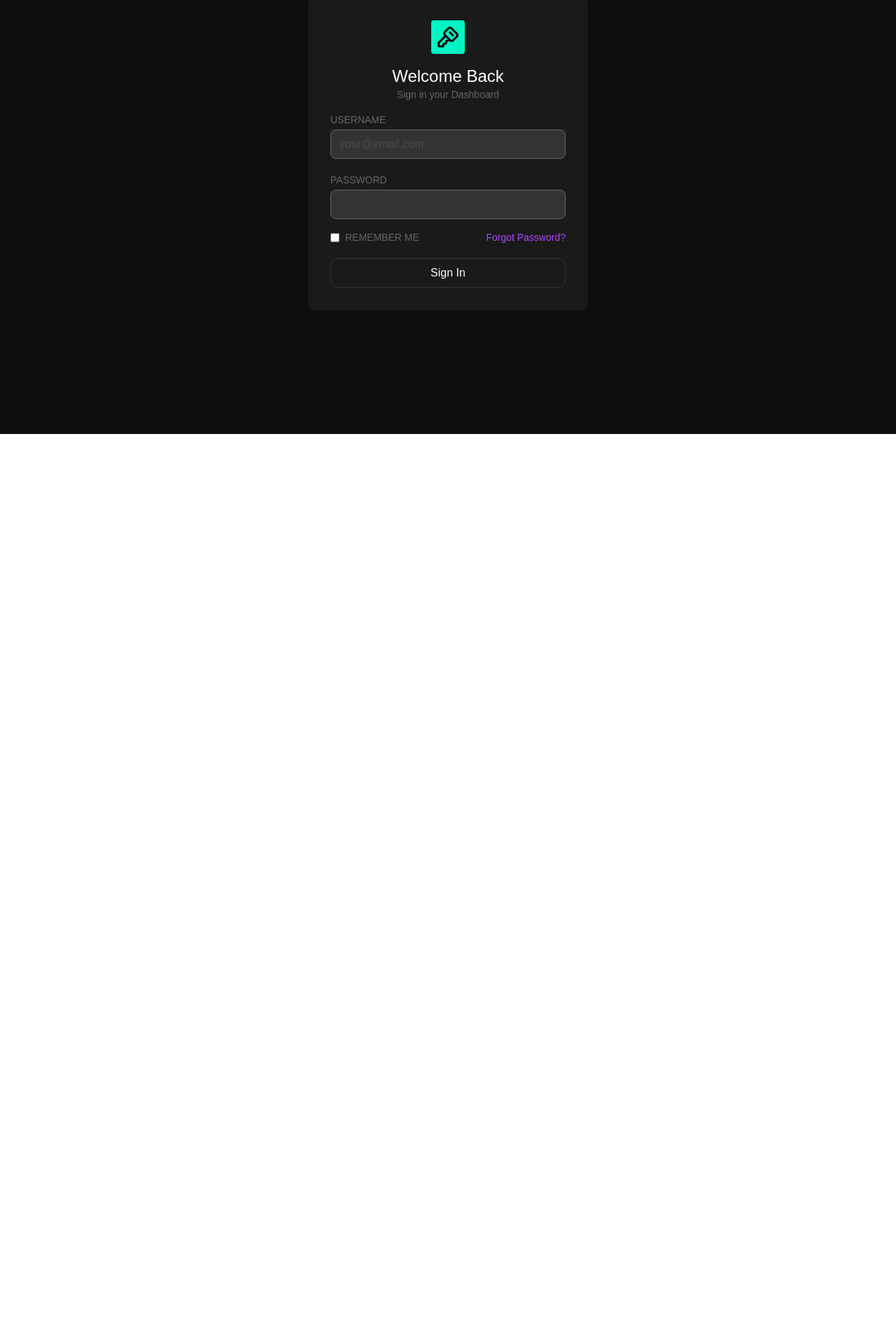
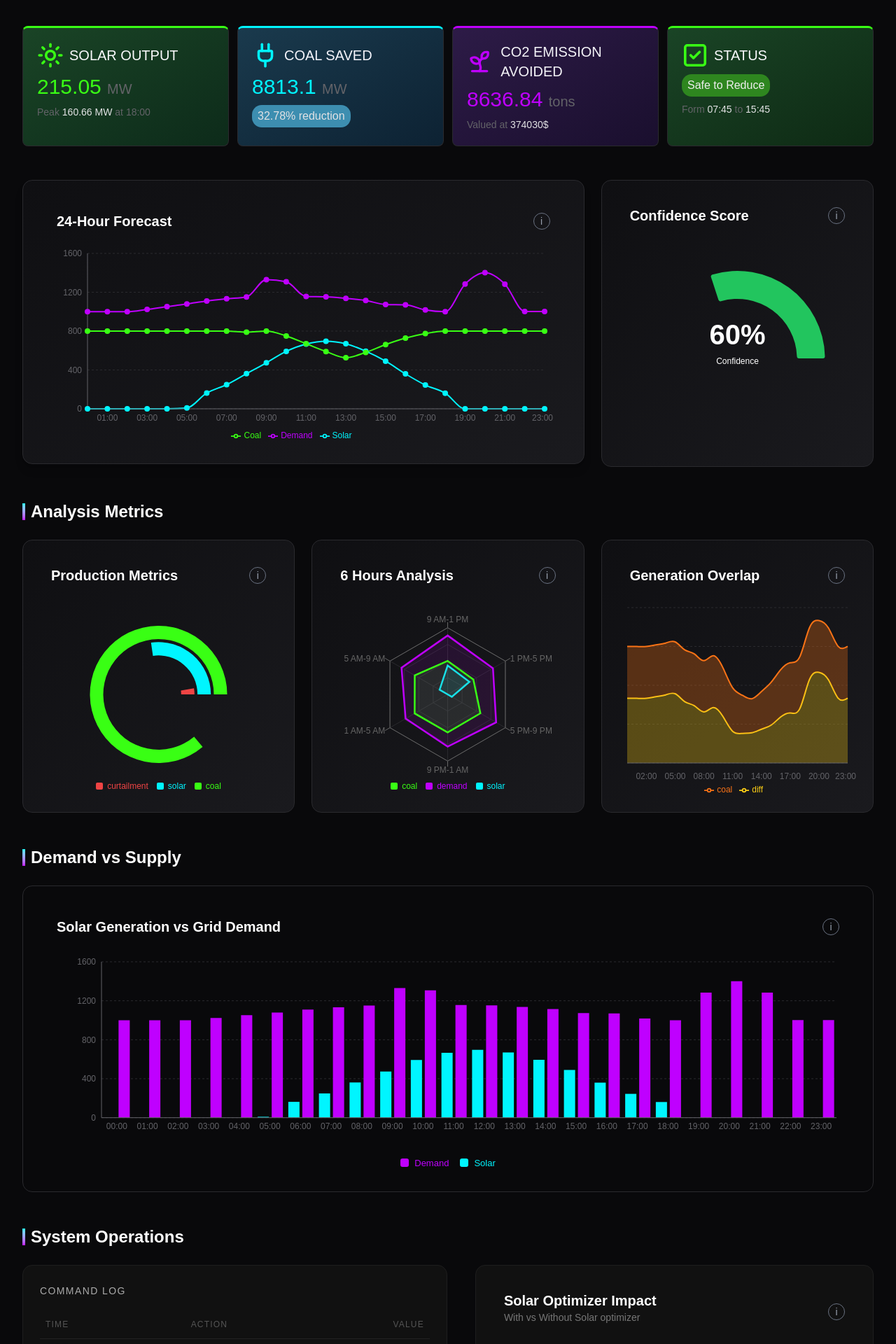
Before and after one commit to vatsaljain568/SolarCurtailmentOptimizer, a React (Vite) app in the folder Frontend/: page /dashboard in a window 1280 px wide. Before the commit this address led to /login. Shown: the part 180-2100 px from the top of the page at 70% size. Before the commit the page ends 800 px from the top, so only its background shows below. Built offline with nearby package versions, Linux system fonts and the light colour scheme; no server answers.

Commit message:
added info button on cards and changed the cookies config

```diff
--- a/Frontend/src/App.jsx
+++ b/Frontend/src/App.jsx
@@ -14,7 +14,7 @@ const App = () => {
   useEffect(()=>{
     const checkAuthStatus = async ()=>{
       try{
-        const response = await fetch('https://solarcurtailmentoptimizer.onrender.com/auth/verify', {
+        const response = await fetch('https://localhost:8080/auth/verify', {
           credentials: 'include'
         })
 
@@ -36,7 +36,7 @@ const App = () => {
       <Router>
         <Navbar />
         <Routes>
-          <Route path='/dashboard' element={<Protected><Dashboard /></Protected>} />
+          <Route path='/dashboard' element={<Dashboard />} />
           <Route path='/login' element={<Login />} />
           <Route path='/about' element={<About />} />
           <Route path='/' element={<HomePage />}    />
--- a/Frontend/src/compo/BeforeAfter.jsx
+++ b/Frontend/src/compo/BeforeAfter.jsx
@@ -24,8 +24,8 @@ const BeforeAfter = () => {
         ]
 
     setChartData(newChartData);
+
     },[comparison])
-
 
 
 
@@ -38,12 +38,45 @@ const BeforeAfter = () => {
     return (
         <div className='card  hover:border-[#00f5ff]/50 border rounded-xl bg-[#111] border-[#1e1e1e] p-6 flex flex-col h-full w-150  '>
 
-            <div className='mb-6'>
-                <span className='font-medium tracking-widest uppercase text-[#aaa] text-sm'>
-                    Solar Optimizer Impact
-                </span>
-                <p className='text-[#555] text-xs mt-1 tracking-wide'>With vs Without Optimizer</p>
+            <div className='flex gap-3 justify-between items-center px-4 py-3'>
+
+            <div className='mb-3'>
+
+            <h1 className='text-xl font-semibold text-white '>Solar Optimizer Impact</h1>
+            <h1 className='text-sm text-[#aaaa]'>With vs Without Solar optimizer</h1>
             </div>
+
+            <div className="relative inline-flex items-center group">
+                {/* ⓘ button */}
+                <div className="w-6 h-6 rounded-full border border-gray-500 flex items-center justify-center
+                                text-sm text-gray-400 cursor-pointer hover:bg-gray-800 hover:border-gray-300
+                                transition-all duration-200 select-none">
+                i
+                </div>
+
+                {/* Tooltip — flips left on small screens */}
+                <div className="
+                pointer-events-none opacity-0 group-hover:opacity-100
+  transition-opacity duration-200
+  absolute z-20 w-60 p-3
+  bg-[#0f0f1a] border border-gray-700 rounded-lg
+  text-xs text-gray-300 leading-relaxed
+  top-1/2 -translate-y-1/2
+  right-8
+                ">
+                {/* Arrow */}
+                <span className="absolute -right-1.5 top-1/2 -translate-y-1/2
+                   w-2.5 h-2.5 bg-[#0f0f1a] border-r border-t border-gray-700
+                   rotate-45" />
+
+                <p className="font-semibold text-white mb-1">24-Hour Bar Chart</p>
+                <p>
+                    Shows predicted grid behaviour for the next 24 hours. Each point on the line = one hourly reading.
+                    Use this to plan dispatch and manage load in advance.
+                </p>
+                </div>
+            </div>
+    </div>
 
             <ChartContainer config={chartConfig} className='flex-1 w-full'>
                 <BarChart data={chartData} margin={{ top: 10, right: 10, left: -20, bottom: 10 }}>
--- a/Frontend/src/compo/Chart.jsx
+++ b/Frontend/src/compo/Chart.jsx
@@ -26,8 +26,43 @@ const chartConfig = {
 
   if (loading) return <div className="text-white">Loading...</div>
   return (
-    <div className='w-full card p-8 border rounded-xl bg-gradient-to-br from-[#0f0f12] to-[#1a1a1e] border-[#2a2a2e] hover:border-[#00f5ff]/50 transition-all duration-300 shadow-lg hover:shadow-[0_0_20px_rgba(0,245,255,0.1)]'>
-        <h1 className='text-xl font-semibold mb-6 text-white'>24-Hour Forecast</h1>
+    <div className='w-full card p-8 border rounded-xl bg-gradient-to-br from-[#0f0f12]  to-[#1a1a1e] border-[#2a2a2e] hover:border-[#00f5ff]/50 transition-all duration-300 shadow-lg hover:shadow-[0_0_20px_rgba(0,245,255,0.1)]'>
+      <div className='flex gap-3 justify-between items-center px-4 py-3'>
+  <h1 className='text-xl font-semibold text-white'>24-Hour Forecast</h1>
+
+  <div className="relative inline-flex items-center group">
+    {/* ⓘ button */}
+    <div className="w-6 h-6 rounded-full border border-gray-500 flex items-center justify-center
+                    text-sm text-gray-400 cursor-pointer hover:bg-gray-800 hover:border-gray-300
+                    transition-all duration-200 select-none">
+      i
+    </div>
+
+    {/* Tooltip — flips left on small screens */}
+    <div className="
+      pointer-events-none opacity-0 group-hover:opacity-100
+      transition-opacity duration-200
+      absolute z-20 w-60 p-3
+      bg-[#0f0f1a] border border-gray-700 rounded-lg
+      text-xs text-gray-300 leading-relaxed
+      top-1/2 -translate-y-1/2
+      left-8 sm:left-8
+      max-[300px]:left-auto max-[300px]:right-8
+    ">
+      {/* Arrow */}
+      <span className="absolute -left-1.5 top-1/2 -translate-y-1/2
+                       w-2.5 h-2.5 bg-[#0f0f1a] border-l border-b border-gray-700
+                       rotate-45 max-[300px]:hidden" />
+
+      <p className="font-semibold text-white mb-1">24-Hour Bar Chart</p>
+      <p>
+        Shows predicted grid behaviour for the next 24 hours. Each point on the line = one hourly reading.
+        Use this to plan dispatch and manage load in advance.
+      </p>
+    </div>
+  </div>
+</div>
+
       <ChartContainer config={chartConfig} className="h-72 w-full border-0 -ml-3 text-[#636368]">
       <LineChart accessibilityLayer data={data} margin={{
             top: 20,
--- a/Frontend/src/compo/Confidence.jsx
+++ b/Frontend/src/compo/Confidence.jsx
@@ -31,10 +31,44 @@ const Confidence = () => {
     const total = 76;
 
   return (
-    <div className='h-full card p-6 border rounded-xl bg-gradient-to-br from-[#0f0f12] to-[#1a1a1e] border-[#2a2a2e] hover:border-[#00f5ff]/50 '>
-        <h1 className='text-xl font-semibold mb-6 text-white'>Prediction Confidence</h1>
+    <div className='h-full flex flex-col card p-6 border rounded-xl bg-gradient-to-br from-[#0f0f12] to-[#1a1a1e] border-[#2a2a2e] hover:border-[#00f5ff]/50 '>
+        <div className='flex gap-3 justify-between items-center px-4 py-3'>
+  <h1 className='text-xl font-semibold text-white'>Confidence Score</h1>
 
-        <ChartContainer config={chartConfig} className='mx-auto aspect-square w-full mt-10'>
+  <div className="relative inline-flex items-center group">
+    {/* ⓘ button */}
+    <div className="w-6 h-6 rounded-full border border-gray-500 flex items-center justify-center
+                    text-sm text-gray-400 cursor-pointer hover:bg-gray-800 hover:border-gray-300
+                    transition-all duration-200 select-none">
+      i
+    </div>
+
+    {/* Tooltip — flips left on small screens */}
+    <div className="
+      pointer-events-none opacity-0 group-hover:opacity-100
+  transition-opacity duration-200
+  absolute z-20 w-60 p-3
+  bg-[#0f0f1a] border border-gray-700 rounded-lg
+  text-xs text-gray-300 leading-relaxed
+  top-1/2 -translate-y-1/2
+  right-8
+    ">
+      {/* Arrow */}
+      <span className="absolute -left-1.5 top-1/2 -translate-y-1/2
+                       w-2.5 h-2.5 bg-[#0f0f1a] border-l border-b border-gray-700
+                       rotate-45 max-[300px]:hidden" />
+
+      <p className="font-semibold text-white mb-1">24-Hour Bar Chart</p>
+      <p>
+        Shows predicted grid behaviour for the next 24 hours. Each point on the line = one hourly reading.
+        Use this to plan dispatch and manage load in advance.
+      </p>
+    </div>
+  </div>
+</div>
+        <div className='flex-1 flex items-center justify-center'>
+
+        <ChartContainer config={chartConfig} className='mx-auto w-full mt-12' style={{ height: '260px', minHeight: '260px' }}>
 
             <RadialBarChart data={confidence} innerRadius={80} outerRadius={130} startAngle={0} endAngle={(confidence[0].optimization_score/100) * 180}>
 
@@ -42,7 +76,7 @@ const Confidence = () => {
                     cursor={false}
                     content={<ChartTooltipContent className='text-white' />}
                 />
-                <RadialBar dataKey='optimization_score' fill="pink" stackId="a" cornerRadius={3} className="stroke-transparent stroke-2" >
+                <RadialBar dataKey='optimization_score' fill="#22c55e" stackId="a" cornerRadius={3} className="stroke-transparent stroke-2" >
 
                 </RadialBar>
                 <ChartTooltip cursor={false} content={<ChartTooltipContent />} />
@@ -56,7 +90,7 @@ const Confidence = () => {
                         <tspan
                           x={viewBox.cx}
                           y={(viewBox.cy || 0) - 20}
-                          fill='#00f5ff'
+                          fill='#fff'
                           fontSize={40}
                           fontWeight='bold'
                         >
@@ -65,10 +99,10 @@ const Confidence = () => {
                         <tspan
                           x={viewBox.cx}
                           y={(viewBox.cy || 0) + 8}
-                          fill='#999'
+                          fill='#fff'
                           fontSize={12}
                         >
-                          Accuracy
+                          Confidence
                         </tspan>
                       </text>
                     )
@@ -79,6 +113,7 @@ const Confidence = () => {
 
             </RadialBarChart>
         </ChartContainer>
+        </div>
     </div>
   )
 }
--- a/Frontend/src/compo/MyAreaChart.jsx
+++ b/Frontend/src/compo/MyAreaChart.jsx
@@ -44,7 +44,40 @@ const MyAreaChart = () => {
     }
   return (
     <div className='h-full card p-6 border rounded-xl bg-gradient-to-br  from-[#0f0f12] to-[#1a1a1e] border-[#2a2a2e] hover:border-[#00f5ff]/50 '>
-        <h1 className='text-lg font-semibold mb-6 text-white'>Generation Overlap</h1>
+        <div className='flex gap-3 justify-between items-center px-4 py-3'>
+  <h1 className='text-xl font-semibold text-white'>Generation Overlap</h1>
+
+  <div className="relative inline-flex items-center group">
+    {/* ⓘ button */}
+    <div className="w-6 h-6 rounded-full border border-gray-500 flex items-center justify-center
+                    text-sm text-gray-400 cursor-pointer hover:bg-gray-800 hover:border-gray-300
+                    transition-all duration-200 select-none">
+      i
+    </div>
+
+    {/* Tooltip — flips left on small screens */}
+    <div className="
+      pointer-events-none opacity-0 group-hover:opacity-100
+  transition-opacity duration-200
+  absolute z-20 w-60 p-3
+  bg-[#0f0f1a] border border-gray-700 rounded-lg
+  text-xs text-gray-300 leading-relaxed
+  top-1/2 -translate-y-1/2
+  right-8
+    ">
+      {/* Arrow */}
+      <span className="absolute -left-1.5 top-1/2 -translate-y-1/2
+                       w-2.5 h-2.5 bg-[#0f0f1a] border-l border-b border-gray-700
+                       rotate-45 max-[300px]:hidden" />
+
+      <p className="font-semibold text-white mb-1">24-Hour Bar Chart</p>
+      <p>
+        Shows predicted grid behaviour for the next 24 hours. Each point on the line = one hourly reading.
+        Use this to plan dispatch and manage load in advance.
+      </p>
+    </div>
+  </div>
+</div>
       <ChartContainer config={chartConfig} className='h-72 w-full'>
         <AreaChart
             accessibilityLayer
--- a/Frontend/src/compo/MyBarChart.jsx
+++ b/Frontend/src/compo/MyBarChart.jsx
@@ -28,7 +28,40 @@ const chartConfig = {
     if (loading) return <div className="text-white">Loading...</div>
   return (
     <div className='card p-8 border rounded-xl  from-[#0f0f12] to-[#1a1a1e] border-[#2a2a2e] hover:border-[#00f5ff]/50 '>
-        <h1 className='text-xl font-semibold mb-6 text-white'>Solar Generation vs Grid Demand</h1>
+        <div className='flex gap-3 justify-between items-center px-4 py-3'>
+            <h1 className='text-xl font-semibold text-white'>Solar Generation vs Grid Demand</h1>
+
+            <div className="relative inline-flex items-center group">
+                {/* ⓘ button */}
+                <div className="w-6 h-6 rounded-full border border-gray-500 flex items-center justify-center
+                                text-sm text-gray-400 cursor-pointer hover:bg-gray-800 hover:border-gray-300
+                                transition-all duration-200 select-none">
+                i
+                </div>
+
+                {/* Tooltip — flips left on small screens */}
+                <div className="
+                pointer-events-none opacity-0 group-hover:opacity-100
+  transition-opacity duration-200
+  absolute z-20 w-60 p-3
+  bg-[#0f0f1a] border border-gray-700 rounded-lg
+  text-xs text-gray-300 leading-relaxed
+  top-1/2 -translate-y-1/2
+  right-8
+                ">
+                {/* Arrow */}
+                <span className="absolute -right-1.5 top-1/2 -translate-y-1/2
+                   w-2.5 h-2.5 bg-[#0f0f1a] border-r border-t border-gray-700
+                   rotate-45" />
+
+                <p className="font-semibold text-white mb-1">24-Hour Bar Chart</p>
+                <p>
+                    Shows predicted grid behaviour for the next 24 hours. Each point on the line = one hourly reading.
+                    Use this to plan dispatch and manage load in advance.
+                </p>
+                </div>
+            </div>
+    </div>
         <ChartContainer config={chartConfig} className="h-80 w-full text-[#636368]">
         <BarChart data={data} margin={{
             top: 24,
@@ -45,7 +78,7 @@ const chartConfig = {
                                 position="top"
                                 offset={12}
                                 style={{fill: CHART_COLORS.solar}}
-                                fontSize={8}
+                                fontSize={0}
                                 name='Solar'
                               />
             </Bar>
@@ -54,7 +87,7 @@ const chartConfig = {
                                 position="top"
                                 offset={12}
                                 style={{fill: CHART_COLORS.demand}}
-                                fontSize={8}
+                                fontSize={0}
                                 name='Demand'
                               />
             </Bar>
--- a/Frontend/src/compo/MyRadarChart.jsx
+++ b/Frontend/src/compo/MyRadarChart.jsx
@@ -73,7 +73,41 @@ const MyRadarChart = () => {
     if (loading) return <div className="text-white">Loading...</div>
   return (
     <div className='card h-full p-6 border rounded-xl bg-gradient-to-br from-[#0f0f12] to-[#1a1a1e] border-[#2a2a2e] hover:border-[#00f5ff]/50 '>
-        <h1 className='text-lg font-semibold mb-6 text-white'>6-Hour Cycle Analysis</h1>
+        <div className='flex gap-3 justify-between items-center px-4 py-3'>
+  <h1 className='text-xl font-semibold text-white'>6 Hours Analysis</h1>
+
+  <div className="relative inline-flex items-center group">
+    {/* ⓘ button */}
+    <div className="w-6 h-6 rounded-full border border-gray-500 flex items-center justify-center
+                    text-sm text-gray-400 cursor-pointer hover:bg-gray-800 hover:border-gray-300
+                    transition-all duration-200 select-none">
+      i
+    </div>
+
+    {/* Tooltip — flips left on small screens */}
+    <div className="
+      pointer-events-none opacity-0 group-hover:opacity-100
+      transition-opacity duration-200
+      absolute z-20 w-60 p-3
+      bg-[#0f0f1a] border border-gray-700 rounded-lg
+      text-xs text-gray-300 leading-relaxed
+      top-1/2 -translate-y-1/2
+      left-8 sm:left-8
+      max-[300px]:left-auto max-[300px]:right-8
+    ">
+      {/* Arrow */}
+      <span className="absolute -left-1.5 top-1/2 -translate-y-1/2
+                       w-2.5 h-2.5 bg-[#0f0f1a] border-l border-b border-gray-700
+                       rotate-45 max-[300px]:hidden" />
+
+      <p className="font-semibold text-white mb-1">24-Hour Bar Chart</p>
+      <p>
+        Shows predicted grid behaviour for the next 24 hours. Each point on the line = one hourly reading.
+        Use this to plan dispatch and manage load in advance.
+      </p>
+    </div>
+  </div>
+</div>
       <ChartContainer config={chartConfig} className='h-72 w-full'>
         <RadarChart data={chartData}>
             <ChartTooltip cursor={false} content={<ChartTooltipContent indicator='line' />} />
--- a/Frontend/src/compo/MyRadialChart.jsx
+++ b/Frontend/src/compo/MyRadialChart.jsx
@@ -68,7 +68,41 @@ const MyRadialChart = () => {
 
   return (
     <div className='card h-full p-6 border rounded-xl bg-gradient-to-br from-[#0f0f12] to-[#1a1a1e] border-[#2a2a2e] hover:border-[#00f5ff]/50 '>
-            <h1 className='text-lg font-semibold mb-6 text-white'>Production Metrics</h1>
+            <div className='flex gap-3 justify-between items-center px-4 py-3'>
+  <h1 className='text-xl font-semibold text-white'>Production Metrics</h1>
+
+  <div className="relative inline-flex items-center group">
+    {/* ⓘ button */}
+    <div className="w-6 h-6 rounded-full border border-gray-500 flex items-center justify-center
+                    text-sm text-gray-400 cursor-pointer hover:bg-gray-800 hover:border-gray-300
+                    transition-all duration-200 select-none">
+      i
+    </div>
+
+    {/* Tooltip — flips left on small screens */}
+    <div className="
+      pointer-events-none opacity-0 group-hover:opacity-100
+      transition-opacity duration-200
+      absolute z-20 w-60 p-3
+      bg-[#0f0f1a] border border-gray-700 rounded-lg
+      text-xs text-gray-300 leading-relaxed
+      top-1/2 -translate-y-1/2
+      left-8 sm:left-8
+      max-[300px]:left-auto max-[300px]:right-8
+    ">
+      {/* Arrow */}
+      <span className="absolute -left-1.5 top-1/2 -translate-y-1/2
+                       w-2.5 h-2.5 bg-[#0f0f1a] border-l border-b border-gray-700
+                       rotate-45 max-[300px]:hidden" />
+
+      <p className="font-semibold text-white mb-1">24-Hour Bar Chart</p>
+      <p>
+        Shows predicted grid behaviour for the next 24 hours. Each point on the line = one hourly reading.
+        Use this to plan dispatch and manage load in advance.
+      </p>
+    </div>
+  </div>
+</div>
             <ChartContainer config={chartConfig} className="mx-auto h-72 w-full">
 
                 <RadialBarChart
--- a/Frontend/src/page/Dashboard.jsx
+++ b/Frontend/src/page/Dashboard.jsx
@@ -31,7 +31,7 @@ const Dashboard = () => {
         <Headers />
 
         {/* Primary Analytics Section */}
-        <div className='mt-12 grid grid-cols-1 lg:grid-cols-3 gap-6 items-center'>
+        <div className='mt-12 grid grid-cols-1 lg:grid-cols-3 gap-6 items-stretch'>
           <div className='lg:col-span-2'>
             <Chart/>
           </div>
--- a/Frontend/src/protection/Protected.jsx
+++ b/Frontend/src/protection/Protected.jsx
@@ -8,7 +8,7 @@ const Protected = ({children}) => {
     useEffect(() => {
   const verifyAuth = async () => {
     try {
-      const res = await fetch('https://solarcurtailmentoptimizer.onrender.com/auth/verify', {
+      const res = await fetch('https://localhost:8080/auth/verify', {
         credentials: 'include'
       });
       if (res.ok) {
```
Also changed, not shown: 2 other files (tests, documents, lock files or other folders).
